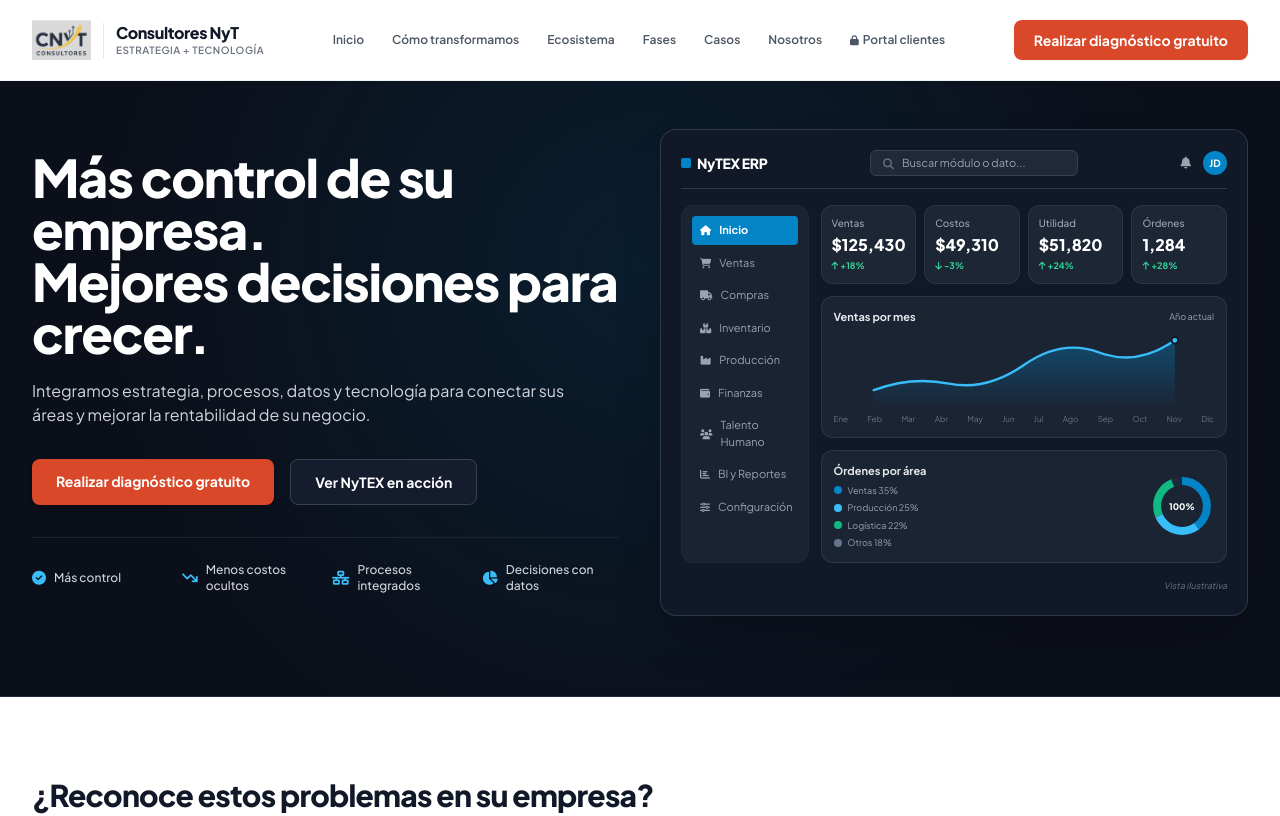
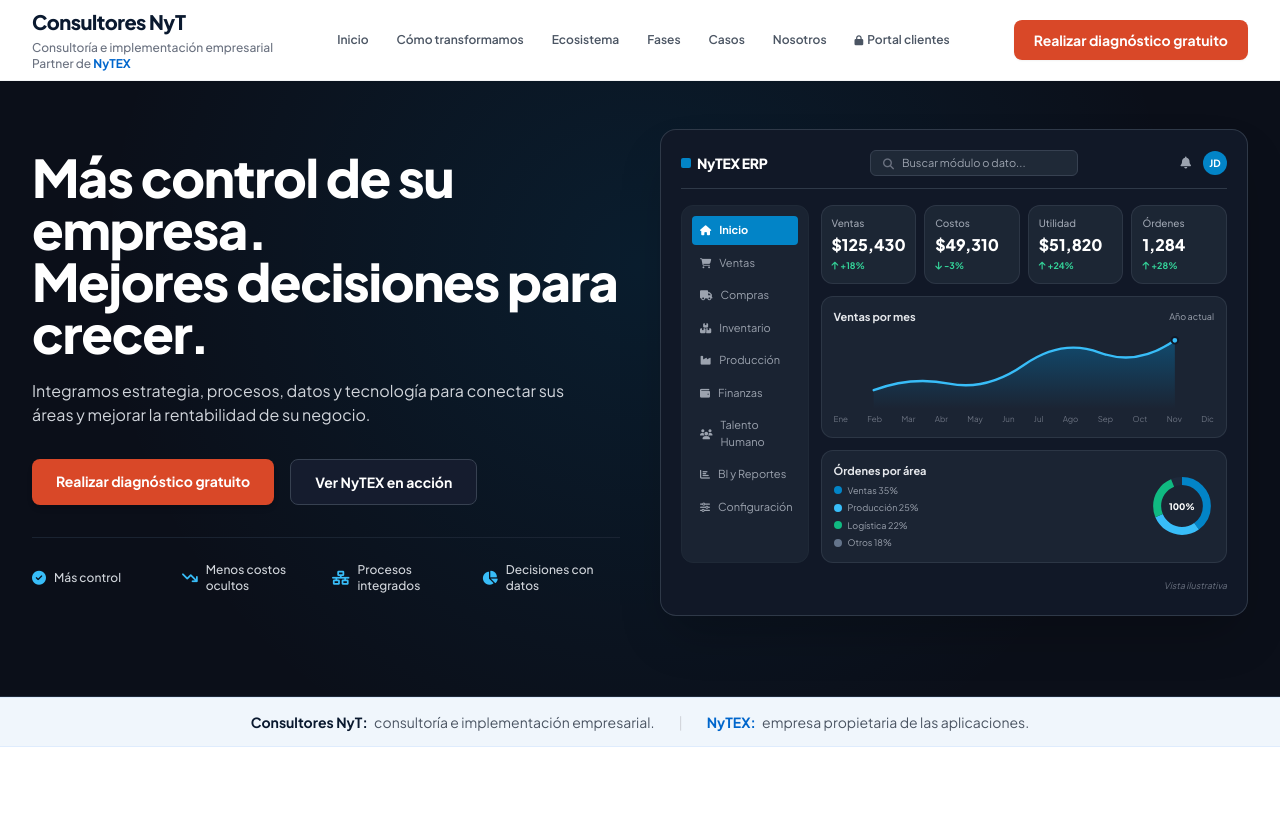
Before and after one commit to TitoBel-Star/plataforma-consultores-nyt, a plain HTML site: page index.html in a window 1280 px wide. Shown: the top 816 px of the page. Drawn offline with nearby package versions, Linux system fonts and the light colour scheme.

Commit message:
feat: actualizar logo navbar a Consultores NyT Partner de NyTEX y agregar banner de roles sobre seccion problemas

```diff
--- a/index.html
+++ b/index.html
@@ -52,13 +52,11 @@
     <nav class="sticky top-0 z-50 bg-white/95 backdrop-blur-md border-b border-gray-100 shadow-sm transition-all">
         <div class="max-w-7xl mx-auto px-4 sm:px-6 lg:px-8">
             <div class="flex justify-between items-center h-20">
-                <div class="flex items-center space-x-3">
-                    <img src="logo.png" alt="Consultores NyT" class="h-10 object-contain">
-                    <div class="border-l border-gray-200 pl-3">
-                        <span class="block font-black text-gray-900 text-base leading-tight tracking-tight">Consultores NyT</span>
-                        <span class="block text-[10px] text-gray-500 font-semibold tracking-wider uppercase">Estrategia + Tecnología</span>
-                    </div>
-                </div>
+                <a href="#inicio" class="flex flex-col justify-center select-none group">
+                    <span class="block font-black text-[#0a192f] text-lg sm:text-xl leading-none tracking-tight group-hover:text-[#0284c7] transition-colors">Consultores NyT</span>
+                    <span class="block text-[11px] sm:text-xs text-gray-500 font-medium leading-tight mt-1">Consultoría e implementación empresarial</span>
+                    <span class="block text-[11px] sm:text-xs text-gray-500 font-medium leading-tight">Partner de <strong class="text-[#0066cc] font-bold">NyTEX</strong></span>
+                </a>
 
                 <div class="hidden lg:flex items-center space-x-7 text-xs font-semibold text-gray-600">
                     <a href="#inicio" class="hover:text-[#0284c7] transition-colors">Inicio</a>
@@ -236,8 +234,23 @@
         </div>
     </section>
 
+    <!-- BANNER DE ROLES: CONSULTORES NYT | NYTEX -->
+    <div class="bg-[#f0f6fc] border-t border-b border-blue-100/80 py-3 sm:py-3.5">
+        <div class="max-w-7xl mx-auto px-4 sm:px-6 lg:px-8 flex flex-col sm:flex-row items-center justify-center gap-1.5 sm:gap-6 text-xs sm:text-sm text-center">
+            <div>
+                <strong class="font-bold text-[#0a192f]">Consultores NyT:</strong>
+                <span class="text-gray-600 ml-1">consultoría e implementación empresarial.</span>
+            </div>
+            <span class="hidden sm:inline text-gray-300 font-light">|</span>
+            <div>
+                <strong class="font-bold text-[#0066cc]">NyTEX:</strong>
+                <span class="text-gray-600 ml-1">empresa propietaria de las aplicaciones.</span>
+            </div>
+        </div>
+    </div>
+
     <!-- 3. ¿RECONOCE ESTOS PROBLEMAS EN SU EMPRESA? -->
-    <section class="py-20 bg-white">
+    <section class="py-16 sm:py-20 bg-white">
         <div class="max-w-7xl mx-auto px-4 sm:px-6 lg:px-8">
             <div class="mb-12">
                 <h2 class="text-2xl sm:text-3xl font-extrabold text-gray-900 tracking-tight">
@@ -1739,8 +1752,9 @@
         <div class="max-w-7xl mx-auto px-4 sm:px-6 lg:px-8">
             <div class="grid grid-cols-1 md:grid-cols-3 gap-8 mb-8">
                 <div>
-                    <strong class="text-gray-900 block font-black text-sm mb-1">Consultores NyT</strong>
-                    <p class="text-gray-500">Estrategia + Tecnología</p>
+                    <strong class="text-[#0a192f] block font-black text-sm mb-0.5">Consultores NyT</strong>
+                    <p class="text-gray-500 font-medium leading-tight">Consultoría e implementación empresarial</p>
+                    <p class="text-gray-500 font-medium leading-tight">Partner de <strong class="text-[#0066cc] font-bold">NyTEX</strong></p>
                     <p class="text-gray-400 mt-4">&copy; 2026 Consultores NyT</p>
                 </div>
 
```
